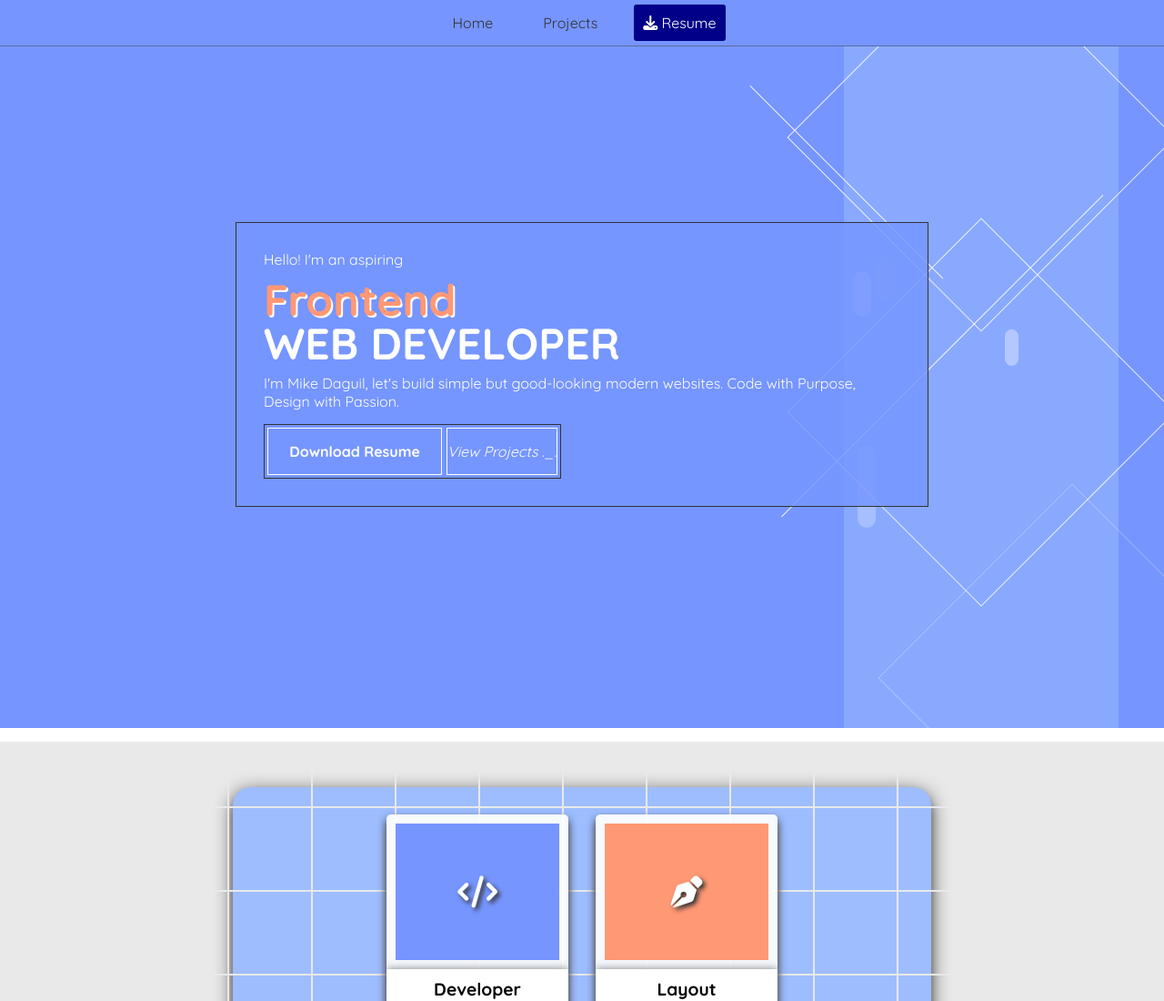
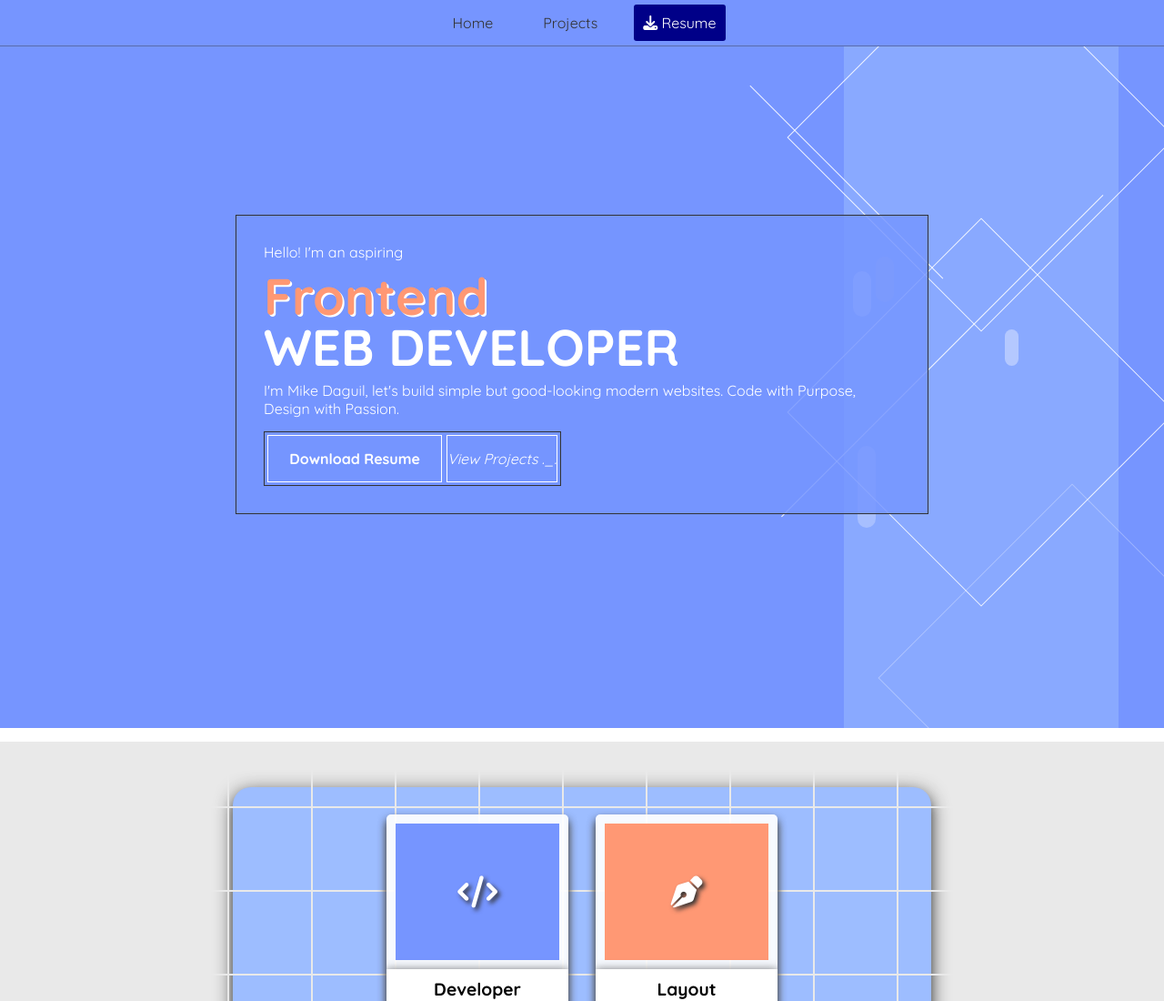
Before and after one commit to Pengu-90/MyPortfolio, a plain HTML site: page index.html in a window 1280 px wide. Shown: the top 1100 px of the page at 91% size. Drawn offline with Linux system fonts and the light colour scheme; a script that the page names is missing.

Commit message:
Update styles.css
cards, hero

```diff
--- a/src/styles.css
+++ b/src/styles.css
@@ -517,7 +517,6 @@ h1 {
         height: 150px;
     }
 
-
     .roles-section .card .role-texts .details {
         padding: 12px;
     }
@@ -562,6 +561,10 @@ h1 {
     .roles-section .card .role-texts .details {
         padding: 12px;
     }
+
+    .hero-texts h1 {
+        font-size: 3.5em;
+    }
 }
 
 @media (min-width: 1024px) {
```
